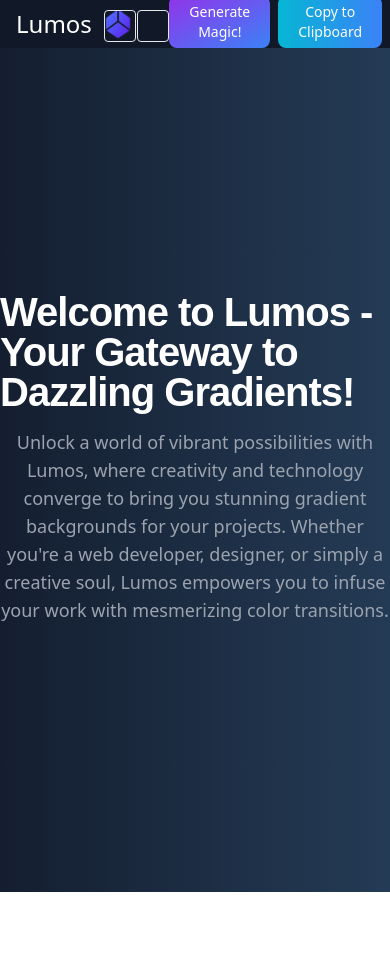
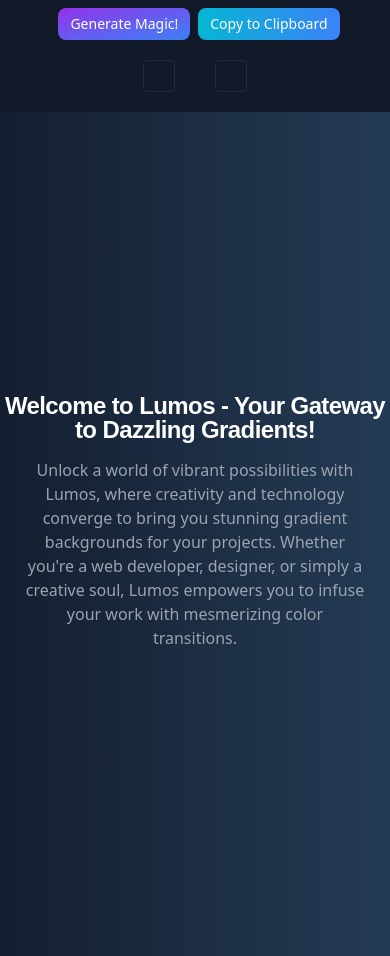
Before and after one commit to LiQuiD-404/Lumos, a website: page index.html in a window 390 px wide. Before the commit the page ends 892 px from the top, so only its background shows below. Drawn offline with Linux system fonts and the light colour scheme.

Commit message:
Added Responsiveness

```diff
--- a/index.html
+++ b/index.html
@@ -10,7 +10,7 @@
 </head>
 
 <body class="overflow-hidden">
-    <nav class="w-screen h-12 bg-gray-900 flex text-center items-center justify-around">
+    <nav class="w-screen h-12 bg-gray-900 text-center items-center justify-around invisible hidden sm:visible sm:flex">
         <div class=" flex text-center items-center">
             <h3 class="ml-4 text-bold text-white text-2xl">Lumos </h3>
             <img src="assets/Lumos.png" class="h-7 pl-3">
@@ -18,8 +18,8 @@
 
 
         <div class="preview_grad flex justify-around w-36">
-            <div id="color1Preview" class="w-8 h-8 mt-1 border rounded"></div>
-            <div id="color2Preview" class="w-8 h-8 mt-1 border rounded"></div>
+            <div id="color1Preview" class="w-8 h-8 mt-1 border border-slate-800 rounded hover:border-2"></div>
+            <div id="color2Preview" class="w-8 h-8 mt-1 border border-slate-800 rounded hover:border-2"></div>
         </div>
 
         <ol class="flex">
@@ -38,22 +38,47 @@
         </ol>
     </nav>
 
-    </div>
+    <nav class="w-screen h-28 bg-gray-900 text-center items-center justify-center sm:invisible sm:hidden">
+        <ol class="flex items-center justify-center ">
+            <li>
+                <button type="button"
+                    class="text-white bg-gradient-to-br from-purple-600 to-blue-500 font-medium rounded-lg text-sm px-3 py-1.5 text-center mr-2 mt-2 mx-4"
+                    onclick="generate()">Generate Magic!</button>
+            </li>
+
+            <li>
+                <button type="button"
+                    class="text-white bg-gradient-to-r from-cyan-500 to-blue-500 font-medium rounded-lg text-sm px-3 py-1.5 text-center mr-2 mt-2"
+                    onclick="copy()">Copy
+                    to Clipboard</button>
+            </li>
+        </ol>
+
+        <div class="preview_grad flex justify-center w-full mt-4">
+            <div id="color1_mobile" class="mr-10 w-8 h-8 mt-1 border border-slate-800 rounded hover:border-2"></div>
+            <div id="color2_mobile" class="w-8 h-8 mt-1 border border-slate-800 rounded hover:border-2"></div>
+        </div>
+
+    </nav>
 
 
 
     <div class="h-screen w-screen flex items-center justify-center" id="gradient">
         <div class="w-full" id="welcome">
             <h1
-                class="flex items-center justify-center mb-4 text-[2.5rem] leading-none font-semibold tracking-tight text-[#ffffff] text-custom">
+                class="flex items-center justify-center text-center mb-4 text-[1.5rem] leading-none font-semibold tracking-tight text-[#ffffff] text-custom sm:text-[2.2rem] xl:text-[3rem] lg:px-56">
                 Welcome to Lumos - Your Gateway to Dazzling Gradients!</h1>
             <p
-                class="flex items-center justify-evenly text-center mb-6 text-lg font-normal text-gray-400 lg:text-xl sm:px-16 xl:px-48">
+                class="flex items-center justify-evenly text-center mb-6 text-md sm:text-lg font-normal text-gray-400 px-6 md:px-40">
                 Unlock a world of vibrant possibilities with Lumos, where creativity and technology converge to bring
                 you stunning gradient backgrounds for your projects. Whether you're a web developer, designer, or simply
                 a creative soul, Lumos empowers you to infuse your work with mesmerizing color transitions.</p>
 
+
+
         </div>
+
+
 
     <script src="scripts/main.js"></script>
 </body>
--- a/scripts/main.js
+++ b/scripts/main.js
@@ -1,6 +1,8 @@
 let background_syntax = '';
 const color1Preview = document.getElementById('color1Preview');
 const color2Preview = document.getElementById('color2Preview');
+const color1_mobile = document.getElementById('color1_mobile');
+const color2_mobile = document.getElementById('color2_mobile');
 let col1 = '';
 let col2 = '';
 
@@ -9,8 +11,10 @@
     let element = document.getElementById("gradient");
     col1 = generateRandomHexColor();
     color1Preview.style.backgroundColor = col1;
+    color1_mobile.style.backgroundColor = col1;
     col2 = generateRandomHexColor();
     color2Preview.style.backgroundColor = col2;
+    color2_mobile.style.backgroundColor = col2;
     const direction_options = ['right', 'bottom', 'top', 'left', 'left top', 'right top'];
     let rand_number = Math.floor(Math.random() * 6);
     let direction = direction_options[rand_number];
@@ -32,7 +36,7 @@
 }
 
 function copy() {
-    if (grad.length == 0) {
+    if (background_syntax.length == 0) {
         alert("Please generate a gradient first!");
     }
     else {
@@ -42,8 +46,10 @@
 }
 
 
+color2Preview.addEventListener('click', copy_col2);
 color1Preview.addEventListener('click', copy_col1);
-color2Preview.addEventListener('click', copy_col2);
+color1_mobile.addEventListener('click', copy_col1);
+color2_mobile.addEventListener('click', copy_col2);
 
 function copy_col1(){
     if(col1 != ''){
```
Also changed, not shown: styles/output.css.
